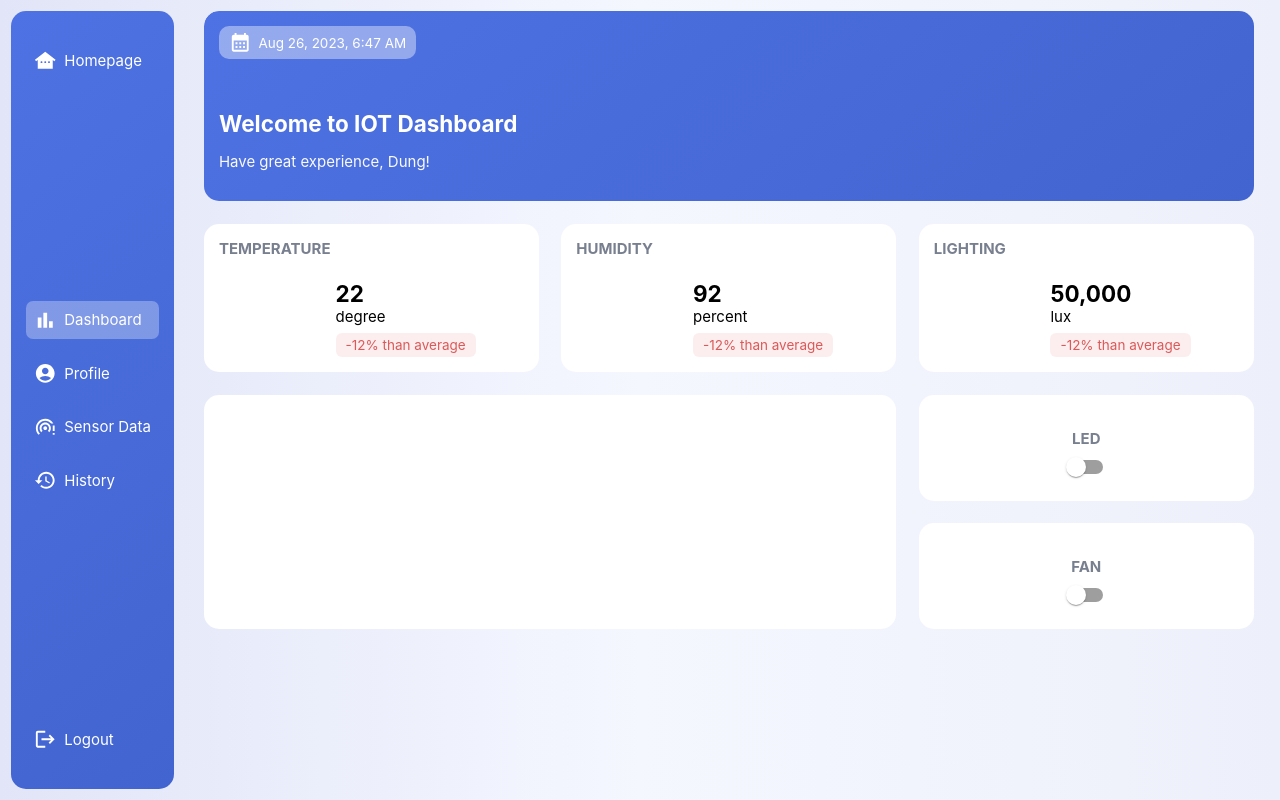
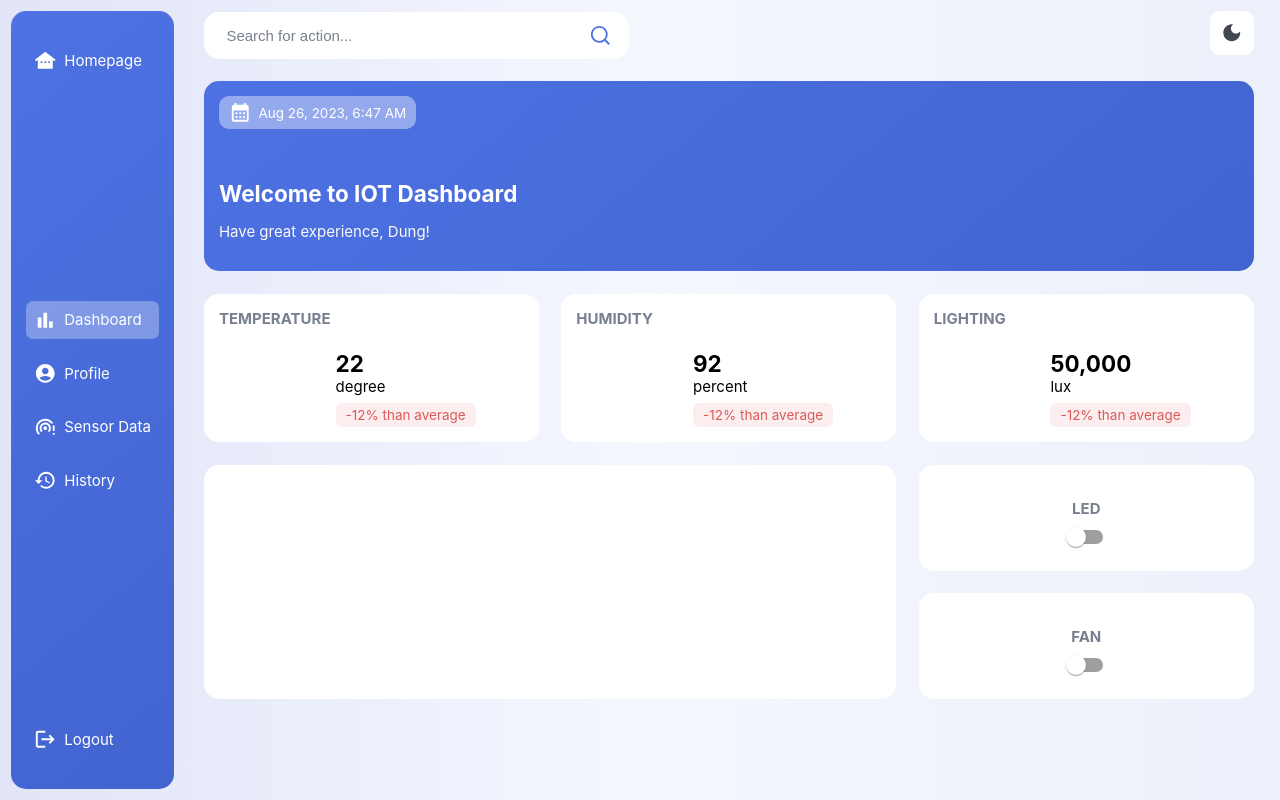
Before and after one commit to dunglv202-dev/iot-fe, a React (Create React App) app: page /dashboard in a window 1280 px wide. Built offline with nearby package versions, Linux system fonts and the light colour scheme; some icons are missing.

Commit message:
add top menu & search to dashboard

```diff
--- /dev/null
+++ b/src/components/Menu/Menu.js
@@ -0,0 +1,28 @@
+import LightModeIcon from "@mui/icons-material/LightMode";
+import DarkModeIcon from "@mui/icons-material/DarkMode";
+import SearchBox from "../SearchBox/SearchBox";
+import styles from "./Menu.module.css";
+import { useState } from "react";
+
+function Menu() {
+  const [darkmode, setDarkmode] = useState(false);
+
+  const swithThemeMode = () => {
+    setDarkmode((prev) => !prev);
+  };
+
+  return (
+    <div className={styles["menu"]}>
+      <SearchBox />
+      <div onClick={swithThemeMode}>
+        {darkmode ? (
+          <LightModeIcon className={`${styles["theme-btn"]} ${styles["light"]}`} />
+        ) : (
+          <DarkModeIcon className={`${styles["theme-btn"]} ${styles["dark"]}`} />
+        )}
+      </div>
+    </div>
+  );
+}
+
+export default Menu;
--- /dev/null
+++ b/src/components/Menu/Menu.module.css
@@ -0,0 +1,17 @@
+.menu {
+  display: flex;
+  justify-content: space-between;
+  align-items: center;
+  grid-column: 3 span;
+}
+.theme-btn {
+  padding: 0.7rem;
+  background: white;
+  border-radius: 10px;
+}
+.light {
+  color: gold;
+}
+.dark {
+  color: var(--grey);
+}
--- /dev/null
+++ b/src/components/SearchBox/SearchBox.js
@@ -0,0 +1,26 @@
+import { useState } from "react";
+import { RiSearchLine } from "react-icons/ri";
+import styles from "./SearchBox.module.css";
+
+function SearchBox() {
+  const [value, setValue] = useState("");
+
+  const handleInput = (e) => {
+    setValue(e.target.value);
+  };
+
+  return (
+    <div className={styles["search-box"]}>
+      <input
+        className={styles["search-input"]}
+        type="text"
+        placeholder="Search for action..."
+        value={value}
+        onChange={handleInput}
+      />
+      <RiSearchLine className={styles["search-icon"]} />
+    </div>
+  );
+}
+
+export default SearchBox;
--- /dev/null
+++ b/src/components/SearchBox/SearchBox.module.css
@@ -0,0 +1,24 @@
+.search-box {
+  display: flex;
+  align-items: center;
+}
+.search-input {
+  border-radius: 1rem;
+  border: none;
+  padding: 1rem 1.5rem;
+  min-width: 380px;
+  outline: none;
+  font-size: 1rem;
+}
+.search-input::placeholder {
+  color: #787f8f;
+}
+.search-input:focus {
+  box-shadow: 1px 1px 7px -2px rgba(0, 0, 0, 0.1);
+}
+.search-icon {
+  font-size: 1.5rem;
+  position: relative;
+  left: -40px;
+  color: var(--blue-light);
+}
--- a/src/index.css
+++ b/src/index.css
@@ -2,6 +2,8 @@
   --blue-light: #4e72e3;
   --blue: #4264d0;
   --blue-gradient: linear-gradient(140deg, #4e72e3, #4264d0);
+  --grey: #424652;
+  --light-grey: #787f8f;
 }
 
 html {
--- a/src/pages/Dashboard.js
+++ b/src/pages/Dashboard.js
@@ -1,5 +1,7 @@
 import Chart from "../components/Chart/Chart";
 import DeviceControl from "../components/DeviceControl/DeviceControl";
+import Menu from "../components/Menu/Menu";
+import SearchBox from "../components/SearchBox/SearchBox";
 import StatCard from "../components/StatCard/StatCard";
 import WelcomeCard from "../components/WelcomeCard/WelcomeCard";
 import styles from "./Dashboard.module.css";
@@ -10,6 +12,7 @@ import { PiFanLight, PiFanFill, PiLightbulbFilamentLight, PiLightbulbFilamentFil
 function DashboardPage() {
   return (
     <div id={styles["content"]}>
+      <Menu />
       <WelcomeCard />
       <StatCard label="Temperature" value="22" unit="degree" />
       <StatCard label="Humidity" value="92" unit="percent" />
```
